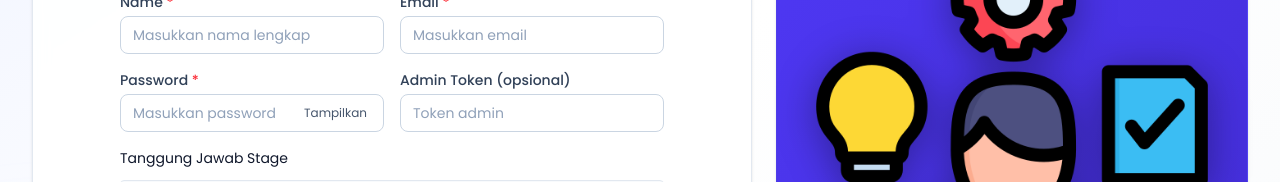
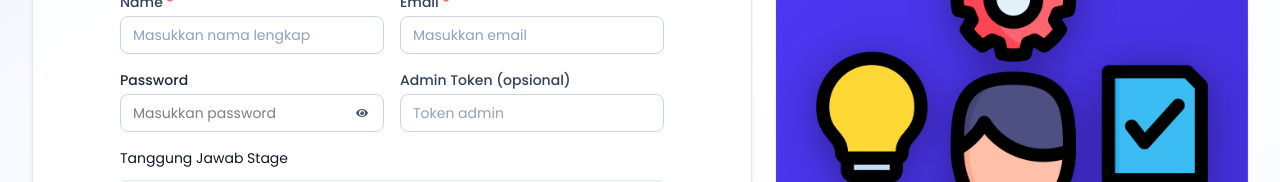
Before and after one commit to har1r/task-approval, a React (Vite) app in the folder frontend/Task-Manager/: page /signup in a window 1280 px wide. Shown: the part 317-499 px from the top of the page. Built offline with nearby package versions, Linux system fonts and the light colour scheme.

Commit message:
set pass signup sama dengan login

```diff
--- a/frontend/Task-Manager/src/components/inputs/Input.jsx
+++ b/frontend/Task-Manager/src/components/inputs/Input.jsx
@@ -38,10 +38,10 @@ const Input = forwardRef(function Input(
 ) {
   const reactId = useId();
   const inputId = id || `${name || "field"}-${reactId}`;
-  const [show, setShow] = useState(false);
+  const [show, setShow] = useState(false); //1
 
-  const isPassword = type === "password";
-  const inputType = isPassword ? (show ? "text" : "password") : type;
+  const isPassword = type === "password"; //2
+  const inputType = isPassword ? (show ? "text" : "password") : type; //3
 
   const baseWrap =
     "relative flex items-center rounded-lg border bg-white transition-colors " +
--- a/frontend/Task-Manager/src/pages/Auth/Login.jsx
+++ b/frontend/Task-Manager/src/pages/Auth/Login.jsx
@@ -1,13 +1,15 @@
 import React, { useContext, useState, useId } from "react";
 import { Link, useNavigate } from "react-router-dom";
 import toast from "react-hot-toast";
+import { FaEye } from "react-icons/fa";
+import { FaEyeSlash } from "react-icons/fa";
 
 import AuthLayout from "../../components/layouts/AuthLayout";
 import Input from "../../components/inputs/Input";
 import { validateEmail } from "../../utils/helper";
 import axiosInstance from "../../utils/axiosInstance";
+import { UserContext } from "../../context/UserContexts";
 import { API_PATHS } from "../../utils/apiPaths";
-import { UserContext } from "../../context/UserContexts";
 
 const Login = () => {
   const navigate = useNavigate();
@@ -110,7 +112,7 @@ const Login = () => {
                 aria-controls={passId}
                 title={showPass ? "Sembunyikan password" : "Tampilkan password"}
               >
-                {showPass ? "Sembunyikan" : "Tampilkan"}
+                {showPass ? <FaEyeSlash /> : <FaEye />}
               </button>
             </div>
           </div>
@@ -129,7 +131,7 @@ const Login = () => {
                 Memproses…
               </span>
             ) : (
-              "LOGIN"
+              "Masuk"
             )}
           </button>
 
--- a/frontend/Task-Manager/src/pages/Auth/SignUp.jsx
+++ b/frontend/Task-Manager/src/pages/Auth/SignUp.jsx
@@ -1,6 +1,8 @@
-import React, { useContext, useState } from "react";
+import React, { useContext, useId, useState } from "react";
 import { Link, useNavigate } from "react-router-dom";
 import toast from "react-hot-toast";
+import { FaEye } from "react-icons/fa";
+import { FaEyeSlash } from "react-icons/fa";
 
 import AuthLayout from "../../components/layouts/AuthLayout";
 import Input from "../../components/inputs/Input";
@@ -24,9 +26,14 @@ const SignUp = () => {
   const navigate = useNavigate();
   const { updateUser } = useContext(UserContext);
 
+  const nameId = useId();
+  const emailId = useId();
+  const passId = useId();
+
   const [name, setName] = useState("");
   const [email, setEmail] = useState("");
   const [password, setPassword] = useState("");
+  const [showPass, setShowPass] = useState(false);
   const [adminInviteToken, setAdminInviteToken] = useState("");
   const [selectedStage, setSelectedStage] = useState("");
   const [profilePic, setProfilePic] = useState(null);
@@ -43,12 +50,12 @@ const SignUp = () => {
       selectedStage: selectedStage.trim(),
     };
 
-    if (!safe.name || !safe.email || !safe.password) {
-      toast.error("Semua field wajib diisi!");
+    if (!validateEmail(safe.email)) {
+      toast.error("Format email tidak valid.");
       return;
     }
-    if (!validateEmail(safe.email)) {
-      toast.error("Format email tidak valid.");
+    if (!safe.name || !safe.email || !safe.password) {
+      toast.error("Semua data wajib diisi!");
       return;
     }
 
@@ -59,7 +66,7 @@ const SignUp = () => {
     } else if (safe.selectedStage) {
       role = stageToRoleMap[safe.selectedStage] || "";
     } else {
-      toast.error("Pilih stage atau masukkan token admin.");
+      toast.error("Pilih tahapan atau masukkan token admin.");
       return;
     }
 
@@ -90,10 +97,14 @@ const SignUp = () => {
       toast.success("Pendaftaran berhasil!");
 
       const isAdmin = String(userRole || "").toLowerCase() === "admin";
-      navigate(isAdmin ? "/admin/dashboard" : "/user/dashboard", { replace: true });
+      navigate(isAdmin ? "/admin/dashboard" : "/user/dashboard", {
+        replace: true,
+      });
     } catch (error) {
       const errMsg =
-        error?.response?.data?.message || error?.message || "Terjadi kesalahan. Coba lagi.";
+        error?.response?.data?.message ||
+        error?.message ||
+        "Terjadi kesalahan. Coba lagi.";
       toast.error(errMsg);
     } finally {
       setSubmitting(false);
@@ -103,21 +114,28 @@ const SignUp = () => {
   return (
     <AuthLayout>
       <div className="w-full max-w-xl mx-auto flex flex-col justify-center h-full px-4 py-6">
-        <h3 className="text-xl sm:text-2xl font-semibold text-black mb-2">Buat Akun Anda</h3>
-        <p className="text-sm text-slate-700 mb-6">Silakan isi data untuk mendaftar</p>
+        <h3 className="text-xl sm:text-2xl font-semibold text-black mb-2">
+          Buat Akun Anda
+        </h3>
+        <p className="text-sm text-slate-700 mb-6">
+          Silakan isi data untuk mendaftar
+        </p>
 
-        <form onSubmit={handleSignUp}>
+        <form onSubmit={handleSignUp} aria-label="Form Signup">
           {/* Preview foto profil */}
           <PreviewImage image={profilePic} setImage={setProfilePic} />
 
           {/* Input fields */}
           <div className="grid grid-cols-1 md:grid-cols-2 gap-4 mb-4">
             <Input
+              id={nameId}
+              name="name"
+              label="Name"
+              type="text"
+              placeholder="Masukkan nama lengkap"
+              autoComplete="name"
               value={name}
               onChange={setName}
-              label="Name"
-              placeholder="Masukkan nama lengkap"
-              type="text"
               required
             />
             <Input
@@ -128,14 +146,47 @@ const SignUp = () => {
               type="email"
               required
             />
-            <Input
+            <div>
+              <label
+                htmlFor={passId}
+                className="mb-1 block text-sm font-medium text-slate-800"
+              >
+                Password
+              </label>
+              <div className="relative">
+                <input
+                  id={passId}
+                  name="password"
+                  type={showPass ? "text" : "password"}
+                  placeholder="Masukkan password"
+                  autoComplete="current-password"
+                  value={password}
+                  onChange={(e) => setPassword(e.target.value)}
+                  required
+                  className="w-full rounded-lg border border-slate-300 px-3 py-2 pr-12 text-sm focus:outline-none focus:ring-2 focus:ring-indigo-500"
+                />
+                <button
+                  type="button"
+                  onClick={() => setShowPass((s) => !s)}
+                  className="absolute inset-y-0 right-0 m-1 rounded-md px-3 text-xs font-medium text-slate-600 hover:bg-slate-100 focus:outline-none focus:ring-2 focus:ring-indigo-500"
+                  aria-pressed={showPass}
+                  aria-controls={passId}
+                  title={
+                    showPass ? "Sembunyikan password" : "Tampilkan password"
+                  }
+                >
+                  {showPass ? <FaEyeSlash /> : <FaEye />}
+                </button>
+              </div>
+            </div>
+            {/* <Input
               value={password}
               onChange={setPassword}
               label="Password"
               placeholder="Masukkan password"
               type="password"
               required
-            />
+            /> */}
             <Input
               value={adminInviteToken}
               onChange={setAdminInviteToken}
@@ -148,7 +199,9 @@ const SignUp = () => {
           {/* Pilih stage hanya jika TIDAK pakai token admin */}
           {!adminInviteToken && (
             <div className="mb-4">
-              <label className="text-sm text-slate-900 block mb-1">Tanggung Jawab Stage</label>
+              <label className="text-sm text-slate-900 block mb-1">
+                Tanggung Jawab Stage
+              </label>
               <select
                 className="input-box w-full bg-white outline-none border border-gray-300 rounded-md p-2"
                 value={selectedStage}
@@ -172,9 +225,25 @@ const SignUp = () => {
           >
             {submitting ? (
               <span className="inline-flex items-center justify-center gap-2">
-                <svg className="h-4 w-4 animate-spin" viewBox="0 0 24 24" aria-hidden="true">
-                  <circle className="opacity-25" cx="12" cy="12" r="10" stroke="currentColor" strokeWidth="3" fill="none" />
-                  <path className="opacity-75" fill="currentColor" d="M4 12a8 8 0 018-8v3A5 5 0 007 12H4z" />
+                <svg
+                  className="h-4 w-4 animate-spin"
+                  viewBox="0 0 24 24"
+                  aria-hidden="true"
+                >
+                  <circle
+                    className="opacity-25"
+                    cx="12"
+                    cy="12"
+                    r="10"
+                    stroke="currentColor"
+                    strokeWidth="3"
+                    fill="none"
+                  />
+                  <path
+                    className="opacity-75"
+                    fill="currentColor"
+                    d="M4 12a8 8 0 018-8v3A5 5 0 007 12H4z"
+                  />
                 </svg>
                 Memproses…
               </span>
@@ -185,7 +254,10 @@ const SignUp = () => {
 
           <p className="text-sm text-slate-800 mt-4 text-center">
             Sudah punya akun?{" "}
-            <Link to="/login" className="text-indigo-600 hover:text-indigo-700 font-medium underline">
+            <Link
+              to="/login"
+              className="text-indigo-600 hover:text-indigo-700 font-medium underline"
+            >
               Masuk di sini
             </Link>
           </p>
```
